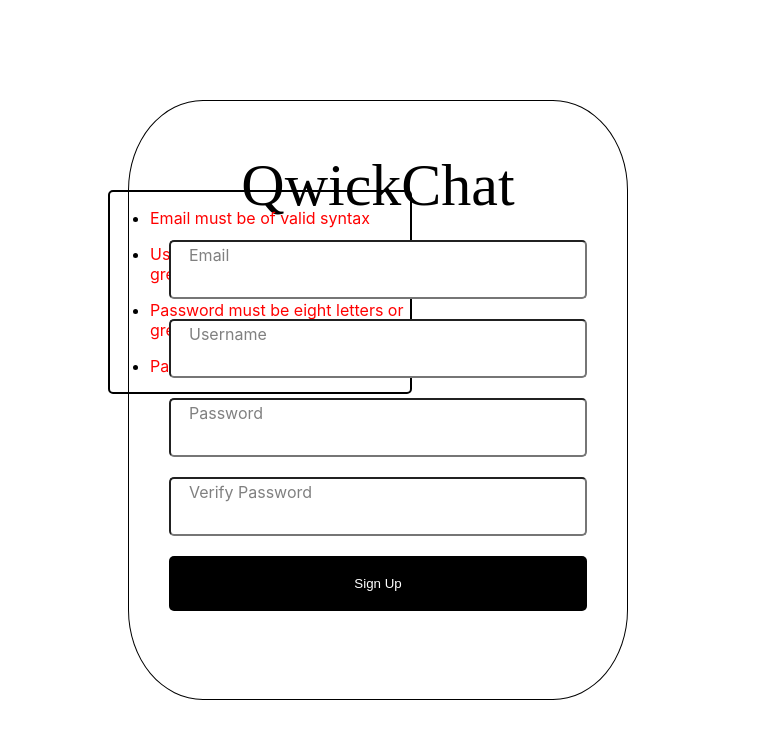
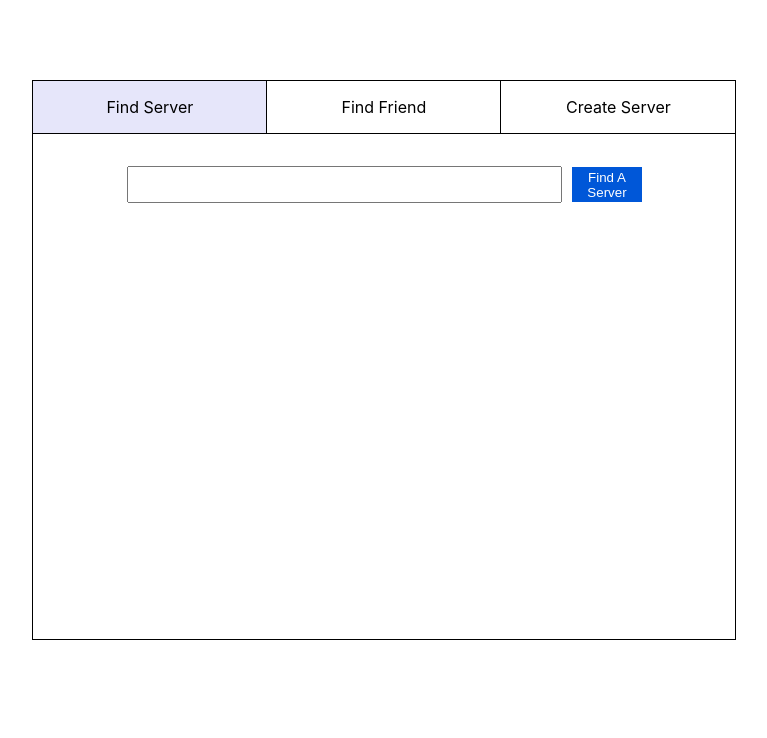
Before and after one commit to John8445/Chat-App, a React (Create React App) app in the folder chat-app/: page / in a window 1280 px wide. Shown: the top 738 px of the page, without its empty margins (262-1029 px from the left). Built offline with nearby package versions, Linux system fonts and the light colour scheme; a web font is replaced by a local one.

Commit message:
Working on the popups

```diff
--- /dev/null
+++ b/chat-app/src/Components/chatPopUps.css
@@ -0,0 +1,147 @@
+#FindAndCreate-container {
+    display: flex;
+    flex-direction: column;
+    box-sizing: border-box;
+    width:55%;
+    height: 70%;
+    z-index: 1000;
+    position: absolute;
+    left: 23%;
+    top: 10%;
+    background-color: white;
+    border: 1px solid;
+
+}
+
+#FindAndCreate-tab-container{
+    display: grid;
+    grid-template-columns: 1fr 1fr 1fr;
+    border-bottom: 1px solid;
+}
+
+#FindAndCreate-tab-1 {
+    border-right: 1px solid;
+}
+
+#FindAndCreate-tab-2 {
+    border-right: 1px solid;
+}
+
+.FindAndCreate-tab-active {
+
+    background-color: lavender;
+}
+
+.FindAndCreate-tab {
+    display: flex;
+    justify-content: center;
+    align-items: center;
+    user-select: none;
+    cursor: pointer;
+}
+
+#FindAndCreate-content-container {
+    height:100%
+}
+
+#FindAndCreate-content-search-container {
+    display: flex;
+    align-items: center;
+    justify-content: center;
+    box-sizing: border-box;
+    width: 100%;
+    height:20%;
+}
+
+#FindAndCreate-search-box {
+    width:60%;
+    padding-left: 5px;
+    padding-right: 5px;
+    height: 30%;
+    font-size: 20px;
+    margin-right: 10px;
+}
+
+#FindAndCreate-search-btn {
+    height:35%;
+    width: 10%;
+    background-color: #0057D8;
+    border: none;
+}
+
+#FindAndCreate-search-btn-text {
+    color:white;
+}
+
+#FindAndCreate-create-container{
+    width: 100%;
+    height: 100%;
+    display: grid;
+    grid-template-columns: 1fr 1fr;
+}
+
+#FindAndCreate-create-server-container {
+    display: grid;
+    grid-template-columns: 1fr 1fr;
+    height: 70%;
+}
+
+.FindAndCreate-create-server-text {
+    margin:auto;
+}
+
+#FindAndCreate-serverName {
+    height:10%;
+    margin:auto;
+    width: 90%;
+}
+
+#FindAndCreate-serverDesc {
+    margin:auto;
+    width: 90%;
+    height: 40%;
+}
+
+textarea {
+    resize: none;
+}
+
+#FindAndCreate-create-photo-container {
+    position: relative;
+
+}
+
+#FindAndCreate-create-photo {
+    border: 1px solid;
+    height:200px;
+    width: 200px;
+    border-radius:50%;
+    position: absolute;
+    left:200px;
+    top: 100px;
+}
+
+#FindAndCreate-add-photo {
+    border: 1px solid;
+    height: 30px;
+    width:30px;
+    border-radius: 50%;
+    font-size: 20px;
+    font-weight: normal;
+    text-align: center;
+    position: absolute;
+    left:230px;
+    top: 270px;
+    background-color: white;
+    cursor: pointer;
+}
+
+#FindAndCreate-add-photo:hover {
+    background-color: limegreen;
+}
+
+#FindAndCreate-add-photo span {
+    margin:auto;
+    line-height: inherit;
+    text-align: center;
+}
--- /dev/null
+++ b/chat-app/src/Components/chatPopUps.js
@@ -0,0 +1,47 @@
+import { useState } from "react";
+import './chatPopUps.css'
+
+function FindAndCreate() {
+    const [tab, setTab] = useState(1);
+    return (
+    <>
+        <div id='FindAndCreate-container'>
+            <div id='FindAndCreate-tab-container'>
+                <div className={'FindAndCreate-tab' + (tab == 1 ? ' FindAndCreate-tab-active':'')} id='FindAndCreate-tab-1' onClick={() => {setTab(1)}}><p>Find Server</p></div>
+                <div className={'FindAndCreate-tab' + (tab == 2 ? ' FindAndCreate-tab-active':'')} id='FindAndCreate-tab-2' onClick={() => {setTab(2)}}><p>Find Friend</p></div>
+                <div className={'FindAndCreate-tab' + (tab == 3 ? ' FindAndCreate-tab-active':'')} id='FindAndCreate-tab-3' onClick={() => {setTab(3)}}><p>Create Server</p></div>
+            </div>
+            <div id='FindAndCreate-content-container'>
+                {tab != 3 ? <>
+                <div id="FindAndCreate-content-search-container">
+                    <input type="text" id='FindAndCreate-search-box'></input>
+                    <button id='FindAndCreate-search-btn'><span id='FindAndCreate-search-btn-text'>{tab == 1 ? "Find A Server" : "Find A Friend"}</span></button>
+                </div>
+                <div id="FindAndCreate-content-search-results">
+
+                </div>
+                </> : <>
+                <div id='FindAndCreate-create-container'>
+                    <div id='FindAndCreate-create-server-container'>
+                        <p className="FindAndCreate-create-server-text">Server Name</p>
+                        <input type='text' id='FindAndCreate-serverName'></input>
+                        <p className="FindAndCreate-create-server-text">Server Description</p>
+                        <textarea id='FindAndCreate-serverDesc'></textarea>
+                    </div>
+                    <div id='FindAndCreate-create-photo-container'>
+                        <div id='FindAndCreate-create-photo'>
+
+                        </div>
+                        <div id='FindAndCreate-add-photo'>+</div>
+                        <button id='FindAndCreate-create-btn'></button>
+                    </div>
+                </div>
+
+                </>}
+            </div>
+        </div>
+    </>
+    )
+}
+
+export default FindAndCreate;
--- a/chat-app/src/index.js
+++ b/chat-app/src/index.js
@@ -4,11 +4,12 @@ import './index.css';
 import App from './App';
 import reportWebVitals from './reportWebVitals';
 import SignupPage from './Components/signUpPage';
+import FindAndCreate from './Components/chatPopUps';
 
 const root = ReactDOM.createRoot(document.getElementById('root'));
 root.render(
   <React.StrictMode>
-    <SignupPage />
+    <FindAndCreate></FindAndCreate>
   </React.StrictMode>
 );
 
```
